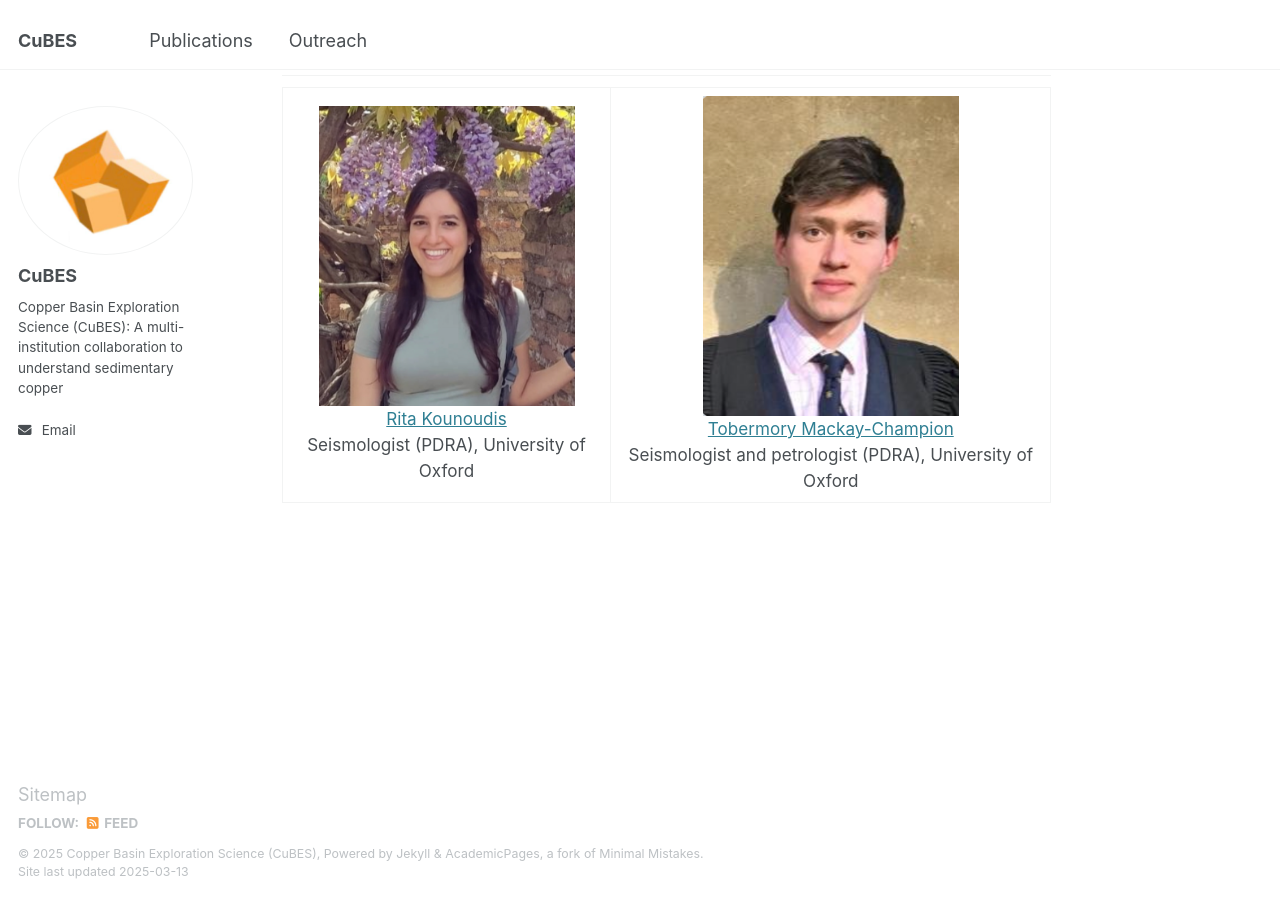
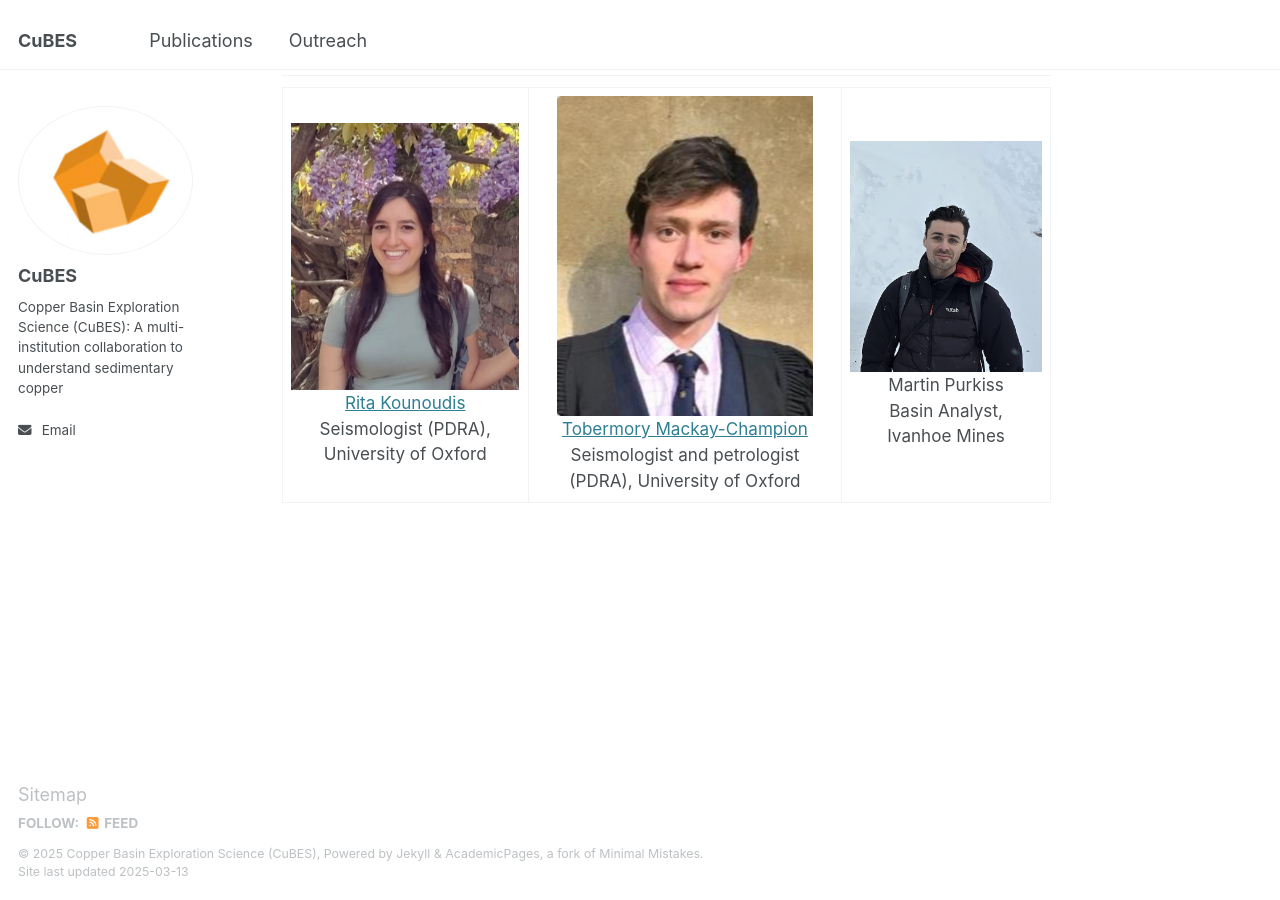
Before and after one commit to Copper-Basin-Exploration-Science-CuBES/Copper-Basin-Exploration-Science-Cubes.github.io, a Jekyll site: the page built from _pages/about.md, in a window 1280 px wide and 900 px high, scrolled down 1038 px. Built offline with Jekyll 4.4.1, drawn with Linux system fonts in a browser that asks for light colours.

Commit message:
Added Martin

```diff
--- a/_pages/about.md
+++ b/_pages/about.md
@@ -33,5 +33,10 @@ Our particular focus is to develop and integrate mineral and petroleum systems a
       <a href="https://tmackay-champion.github.io">Tobermory Mackay-Champion</a><br>
       Seismologist and petrologist (PDRA), University of Oxford
     </td>
+    <td>
+      <img width="256" src="images/profiles/MartinP.jpg"><br>
+      Martin Purkiss<br>
+      Basin Analyst, Ivanhoe Mines
+    </td>
   </tr>
 </table>
```
